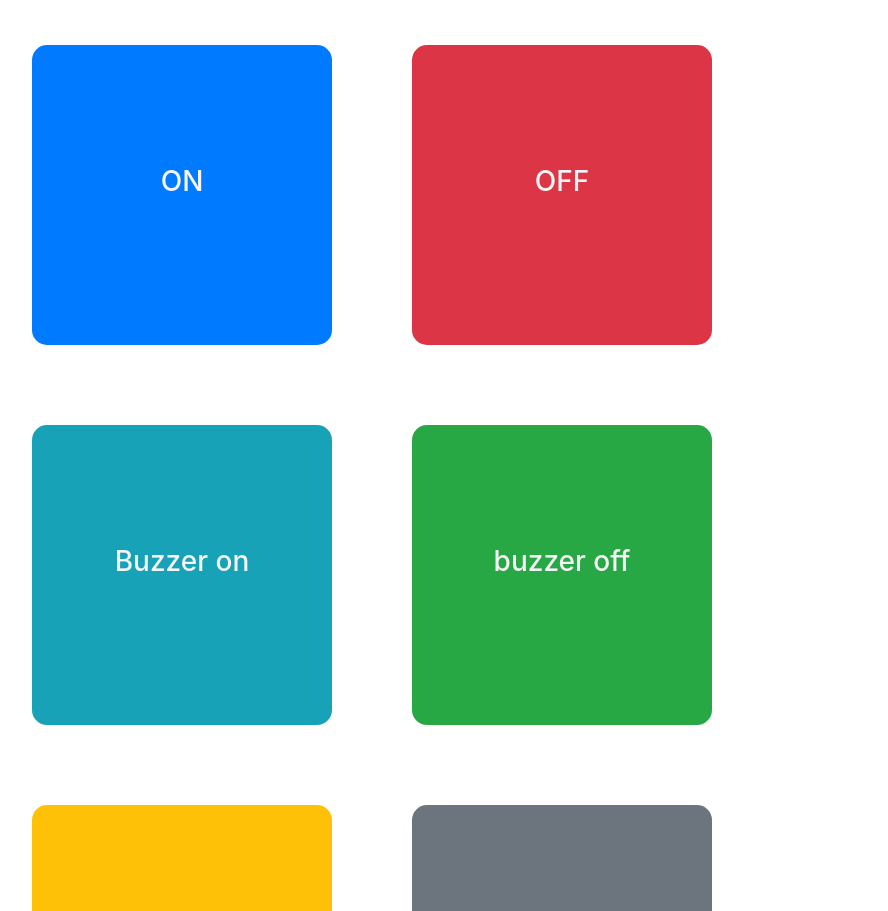
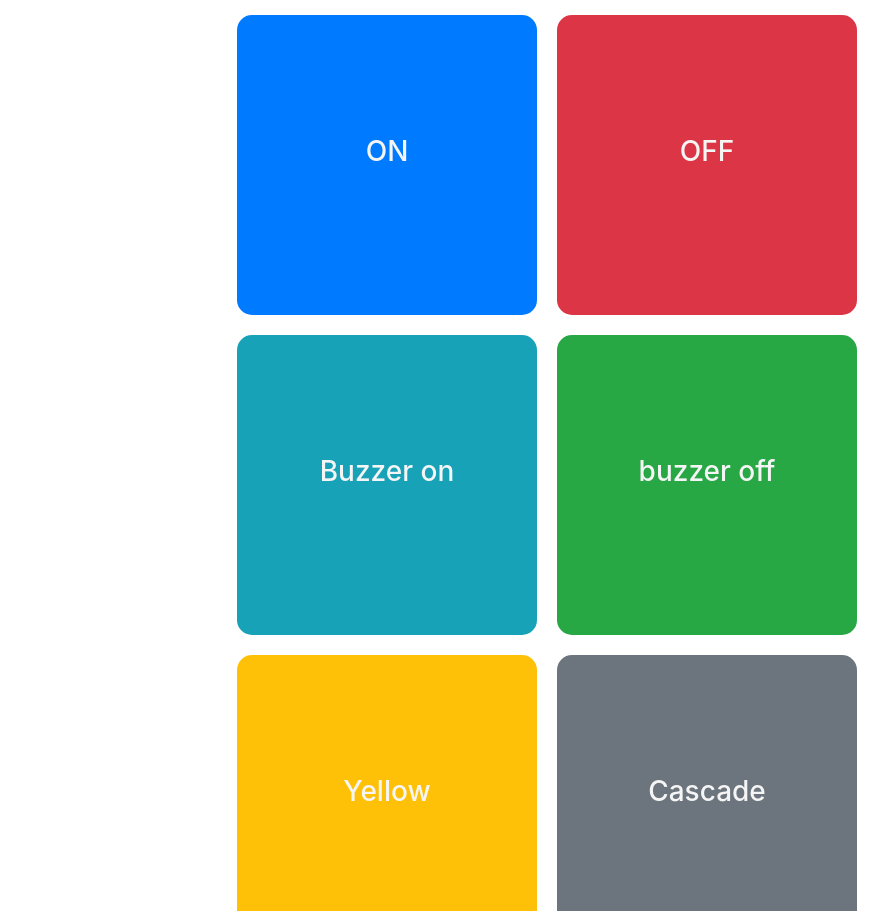
Before and after one commit to kthomas852/rpi-base, a website: page public/index.html in a window 1280 px wide. Shown: the part 41-952 px from the top of the page, without its empty margins (78-966 px from the left). Drawn offline with nearby package versions, Linux system fonts and the light colour scheme.

Commit message:
margin changes

```diff
--- a/public/index.html
+++ b/public/index.html
@@ -13,15 +13,15 @@
 <body>
     <h2 class="text-center">π Controls</h2>
     <div class="container justify-content-center">
-        <div class="row">
+        <div class="row container justify-content-center">
             <div onclick="servo(true)" class="button bg-primary col-xs-6"><h3 class="box-text">ON</h3></div>
             <div onclick="servo(false)" class="button bg-danger col-xs-6"><h3 class="box-text">OFF</h3></div>
         </div>
-        <div class="row">
+        <div class="row container justify-content-center">
             <div onclick="buzzer(true)" class="button bg-info col-xs-6"><h3 class="box-text">Buzzer on</h3></div>
             <div onclick="buzzer(false)" class="button bg-success col-xs-6"><h3 class="box-text">buzzer off</h3></div>
         </div>
-        <div class="row">
+        <div class="row container justify-content-center">
             <div onclick="yellowLight()" class="button bg-warning col-xs-6"><h3 class="box-text">Yellow</h3></div>
             <div onclick="cascade()" class="button bg-secondary col-xs-6"><h3 class="box-text">Cascade</h3></div>
         </div>
--- a/public/style.css
+++ b/public/style.css
@@ -2,7 +2,7 @@
     width: 300px;
     height: 300px;
     text-align: center;
-    margin: 40px;
+    margin: 10px;
     border-radius: 15px;
 }
 
```
